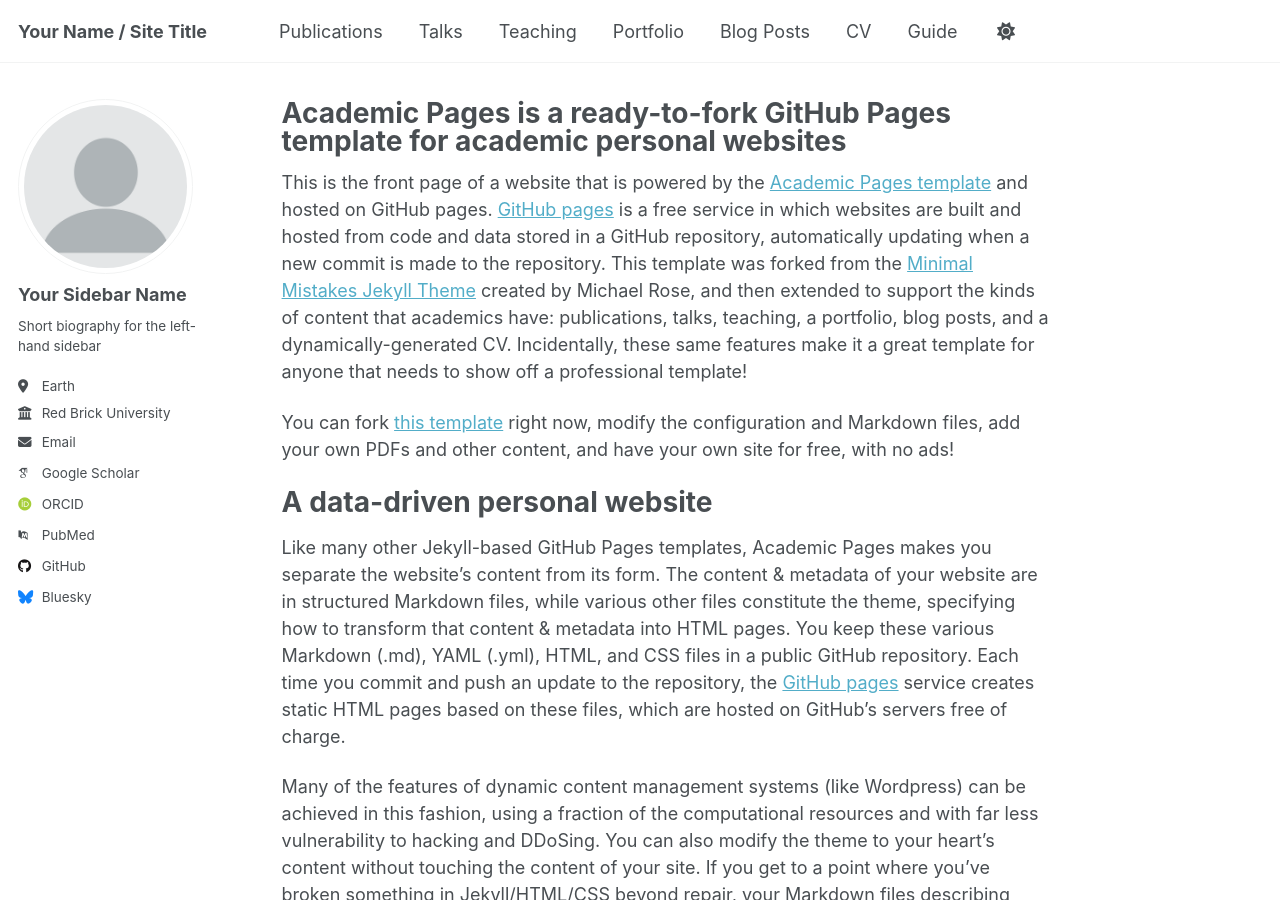
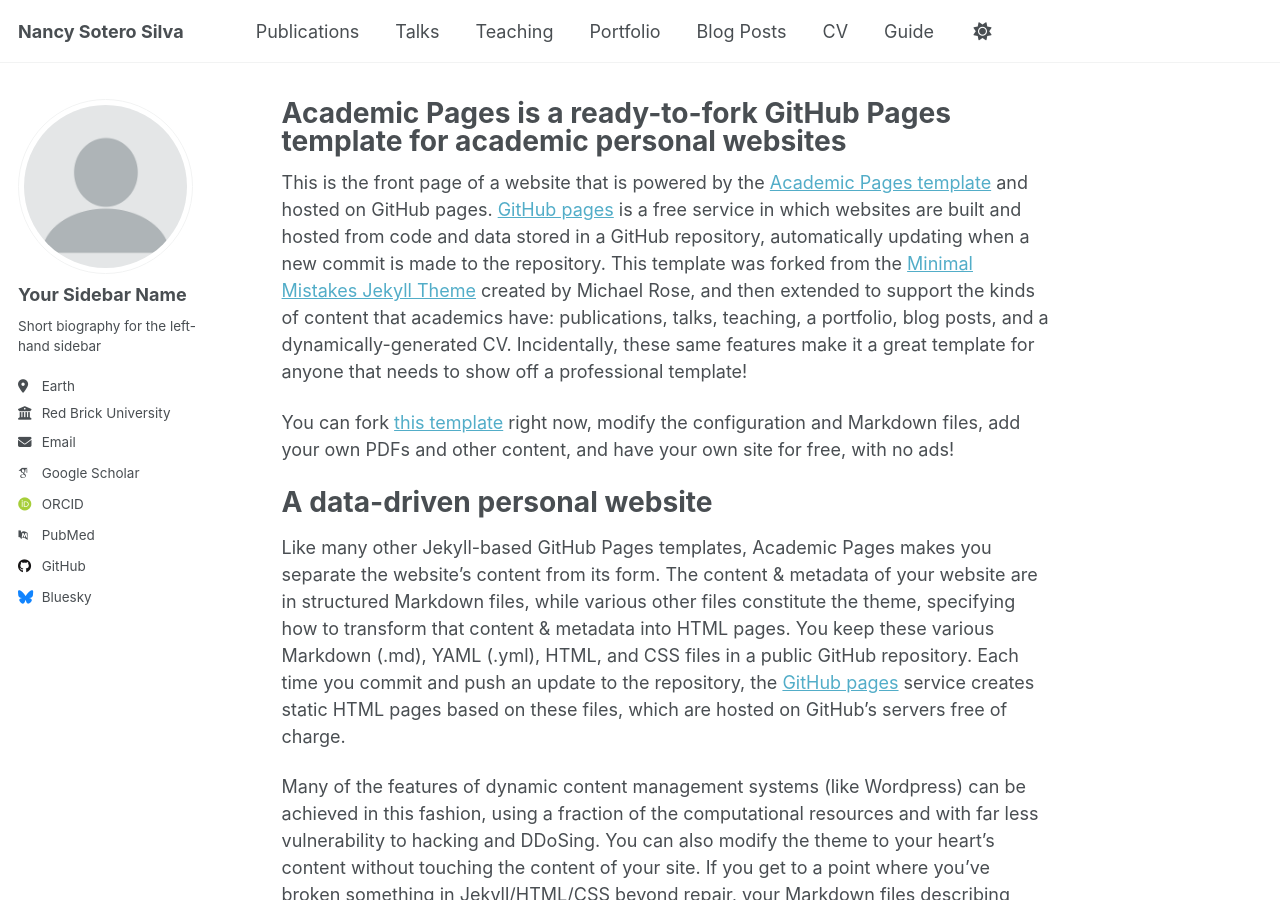
Before and after one commit to nancysotero/neuronency, a Jekyll site: the page built from _pages/about.md, in a window 1280 px wide and 900 px high. Built offline with Jekyll 4.4.1, drawn with Linux system fonts in a browser that asks for light colours; some web fonts are replaced; a script that is not in the unit is left out.

Commit message:
Update _config.yml

```diff
--- a/_config.yml
+++ b/_config.yml
@@ -9,7 +9,7 @@
 # Basic Site Settings
 locale                   : "en-US"
 site_theme               : "default" # Currently available options are "default", "air"
-title                    : "Your Name / Site Title"
+title                    : "Nancy Sotero Silva"
 title_separator          : "-"
 name                     : &name "Your Name"
 description              : &description "personal description"
```
